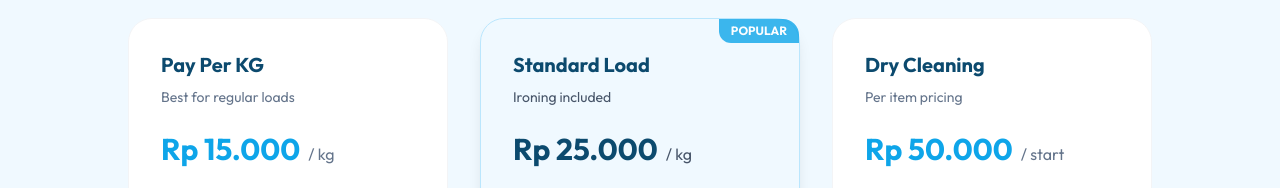
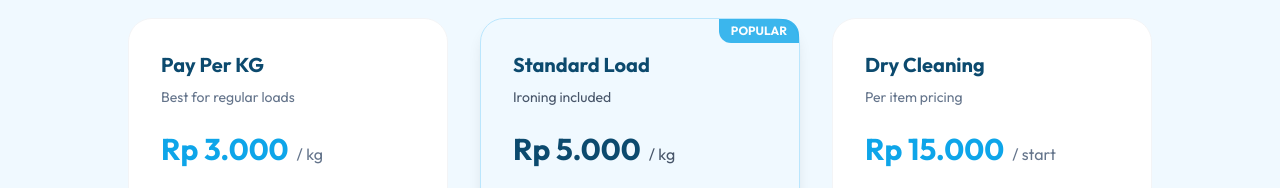
Before and after one commit to azzamfauzie/homylaundry, a plain HTML site: page index.html in a window 1280 px wide. Shown: the part 3120-3308 px from the top of the page. Drawn offline with nearby package versions, Linux system fonts and the light colour scheme.

Commit message:
Update index.html

```diff
--- a/index.html
+++ b/index.html
@@ -423,7 +423,7 @@
                     <h4 class="text-brand-900 font-bold text-xl mb-2">Pay Per KG</h4>
                     <p class="text-slate-500 text-sm mb-6">Best for regular loads</p>
                     <div class="flex items-baseline mb-6">
-                        <span class="text-3xl font-bold text-brand-500">Rp 15.000</span>
+                        <span class="text-3xl font-bold text-brand-500">Rp 3.000</span>
                         <span class="text-slate-500 ml-2">/ kg</span>
                     </div>
                     <ul class="space-y-3 mb-8 text-slate-600 text-sm">
@@ -441,7 +441,7 @@
                     <h4 class="text-brand-900 font-bold text-xl mb-2">Standard Load</h4>
                     <p class="text-brand-700 text-sm mb-6">Ironing included</p>
                     <div class="flex items-baseline mb-6">
-                        <span class="text-3xl font-bold text-brand-900">Rp 25.000</span>
+                        <span class="text-3xl font-bold text-brand-900">Rp 5.000</span>
                         <span class="text-brand-700 ml-2">/ kg</span>
                     </div>
                     <ul class="space-y-3 mb-8 text-slate-700 text-sm">
@@ -458,7 +458,7 @@
                     <h4 class="text-brand-900 font-bold text-xl mb-2">Dry Cleaning</h4>
                     <p class="text-slate-500 text-sm mb-6">Per item pricing</p>
                     <div class="flex items-baseline mb-6">
-                        <span class="text-3xl font-bold text-brand-500">Rp 50.000</span>
+                        <span class="text-3xl font-bold text-brand-500">Rp 15.000</span>
                         <span class="text-slate-500 ml-2">/ start</span>
                     </div>
                     <ul class="space-y-3 mb-8 text-slate-600 text-sm">
```
